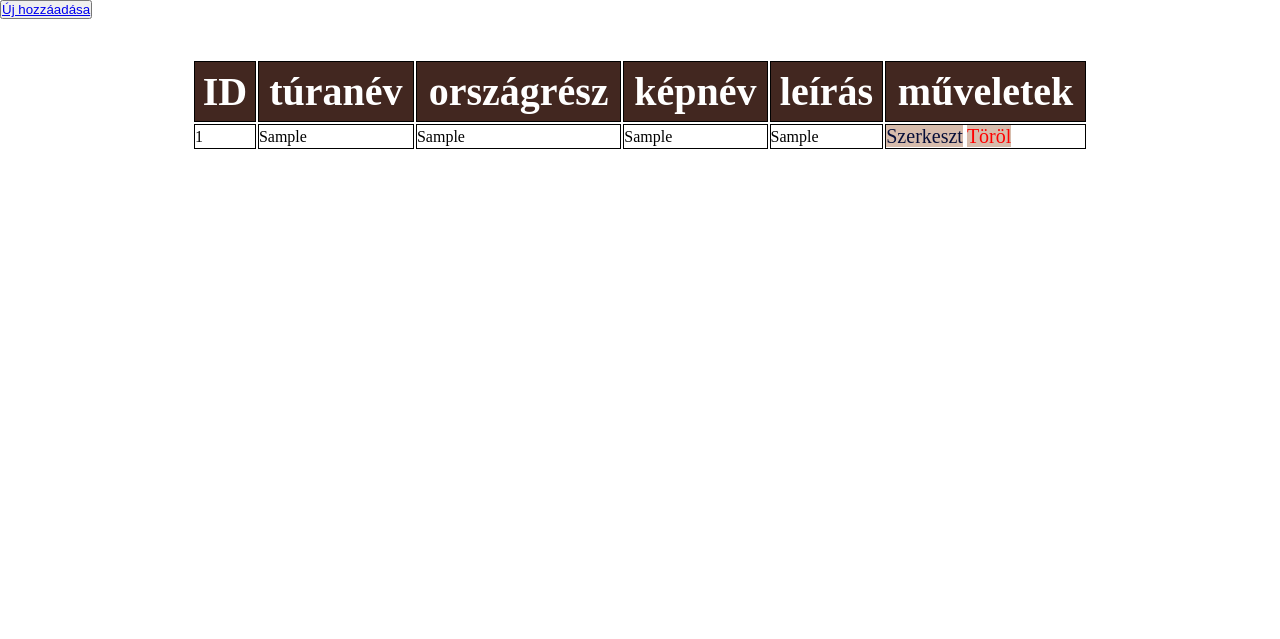
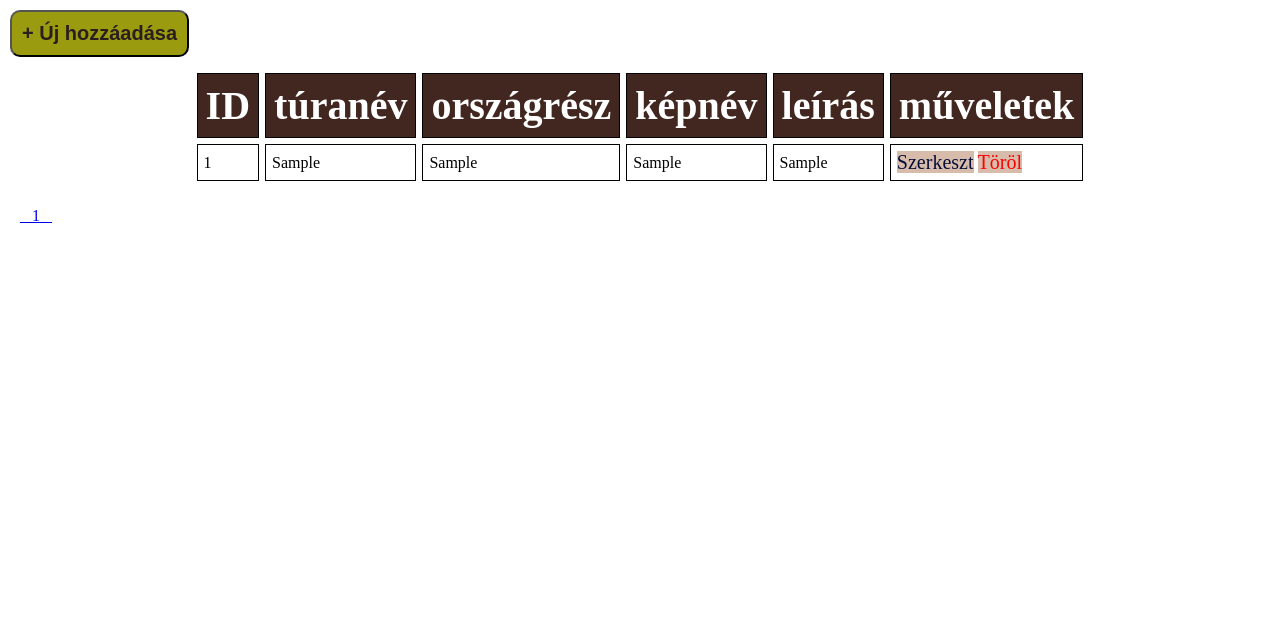
Before and after one commit to Zsofi24/php-exam-project, a PHP site: page /admin.php?p=1 in a window 1280 px wide. Shown: the part 80-719 px from the top of the page. Run offline with PHP 8.4, Linux system fonts and the light colour scheme; the visitor is signed in with stand-in values (Sample User, id 1); tables that the repository leaves empty or names only in its code hold one stand-in row (values such as "Sample post"); some libraries are stand-ins or nearby versions.

Commit message:
admin pager

```diff
--- a/admin.php
+++ b/admin.php
@@ -31,11 +31,14 @@ require_once('templates/nav.php');
 require_once('includes/admin.inc.php');
 ?>
 
+<div class="container-admin">
+
 <div class="addNewTour">
-        <button><a href="newTour.php">Új hozzáadása</a>
+        <button><a href="newTour.php">+ Új hozzáadása</a>
         </button>
 </div>
 
+<div class="table-container">
 <table class="crud-table">
         <thead>
                 <tr>
@@ -74,5 +77,12 @@ require_once('includes/admin.inc.php');
                 ?>
         </tbody>
 </table>
+</div>
+
+<div class="pager">
+        <?php echo $pager ?>
+</div>
+</div>
+
 </body>
 </html>
--- a/assets/styles.css
+++ b/assets/styles.css
@@ -6,7 +6,7 @@
 
 body, html {
     width: 100%;
-    height: 100vh;
+    height: 100%;
 }
 
 .nav-container {
@@ -511,22 +511,58 @@ div.link-jelentkezes a {
 
 /* admin crud */
 
-table.crud-table {
+.container-admin {
+    display: flex;
+    flex-direction: column;
+    height: 80%;
+}
+
+.addnewTour {
+    height: 10%;
+}
+
+div.addNewTour button {
+    background-color: #9b9b0f;
+    padding: 10px;
+    margin: 10px;
+    border-radius: 10px;
+}
+
+div.addNewTour button a {
+    text-decoration: none;
+    color: rgb(42, 30, 30);
+    font-size: 20px;
+    font-weight: bold;
+}
+
+div.pager {
+    height: 10%;
+ }
+
+div.table-container table.crud-table {
     width: 70%;
-    margin: 40px auto;
+    border-spacing: 6px;
+    margin: 0 auto;
 }
+
+/* table.crud-table tr {
+    overflow: hidden;
+    height: 7%;
+    white-space: nowrap;
+} */
 
 table.crud-table tr th {
     border: 1px solid black;
     font-size: 40px;
-    padding: 6px;
     background-color: #422720;
     color: white;
+    padding: 8px;
 }
 
 table.crud-table tr td {
     border: 1px solid black;
-    margin: 10px 0;
+    padding: 6px;
+
 }
 
 table.crud-table td.option a.edit-row{
@@ -541,6 +577,10 @@ table.crud-table td.option a.delete-row{
     color: red;
     background-color: #d7bcac;
     font-size: 20px;
+}
+
+.pager {
+    margin: 20px;
 }
 
 /* footer */
--- a/includes/admin.inc.php
+++ b/includes/admin.inc.php
@@ -4,4 +4,13 @@ require_once('sql/DB.php');
 require_once('classes/crud.classes.php');
 $crud = new Crud();
 $header = $crud->getHeader();
-$tableData = $crud->selectCrudData();
+$dataCount = $crud->dataCount();
+
+if(isset($_GET['p'])){
+    $page = (int)$_GET['p'];
+    $tableData = $crud->pageData($page);
+    $pager = $crud->pager($page, $dataCount, $countperpage=8);
+}else{
+    $tableData = $crud->pageData(1);
+    $pager = $crud->pager($page, $dataCount, $countperpage=8);
+}
--- a/includes/adminlogin.inc.php
+++ b/includes/adminlogin.inc.php
@@ -15,7 +15,7 @@ if(isset($_POST["adminsubmit"])) {
     $errors = $login->errors();
 
     if(empty($errors)) {
-        header('Location: admin.php');
+        header('Location: admin.php?p=1');
     } else {
         $status = 'loginerror';
     }
--- a/tourEdit.php
+++ b/tourEdit.php
@@ -35,7 +35,7 @@ require_once('includes/tourEdit.inc.php');
 
 ?>
 
-    <a href="admin.php">Vissza</a>
+    <a href="admin.php?p=1">Vissza</a>
     <div>
         <?php if($status === "success"): ?>
             <h1><?php echo 'siker' ?></h1>
```
Also changed, not shown: classes/crud.classes.php (+22 -88 lines).
